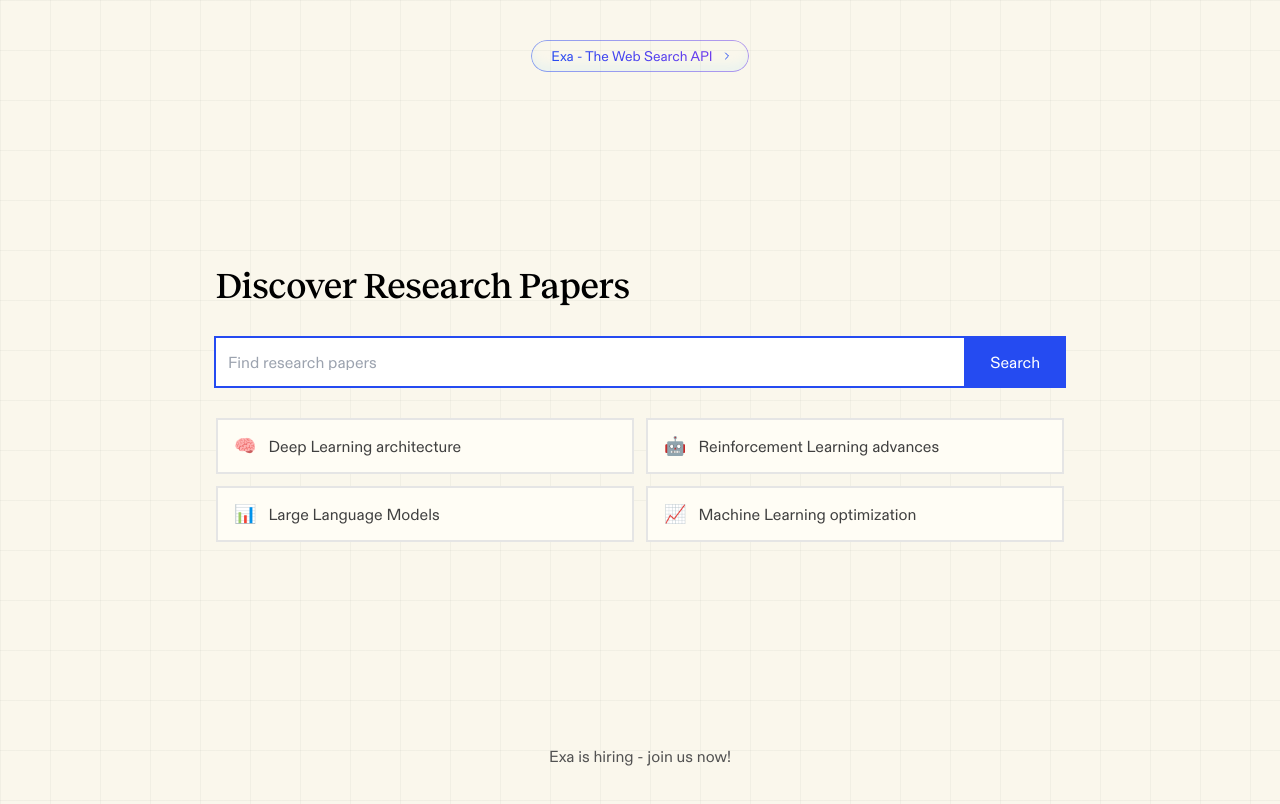
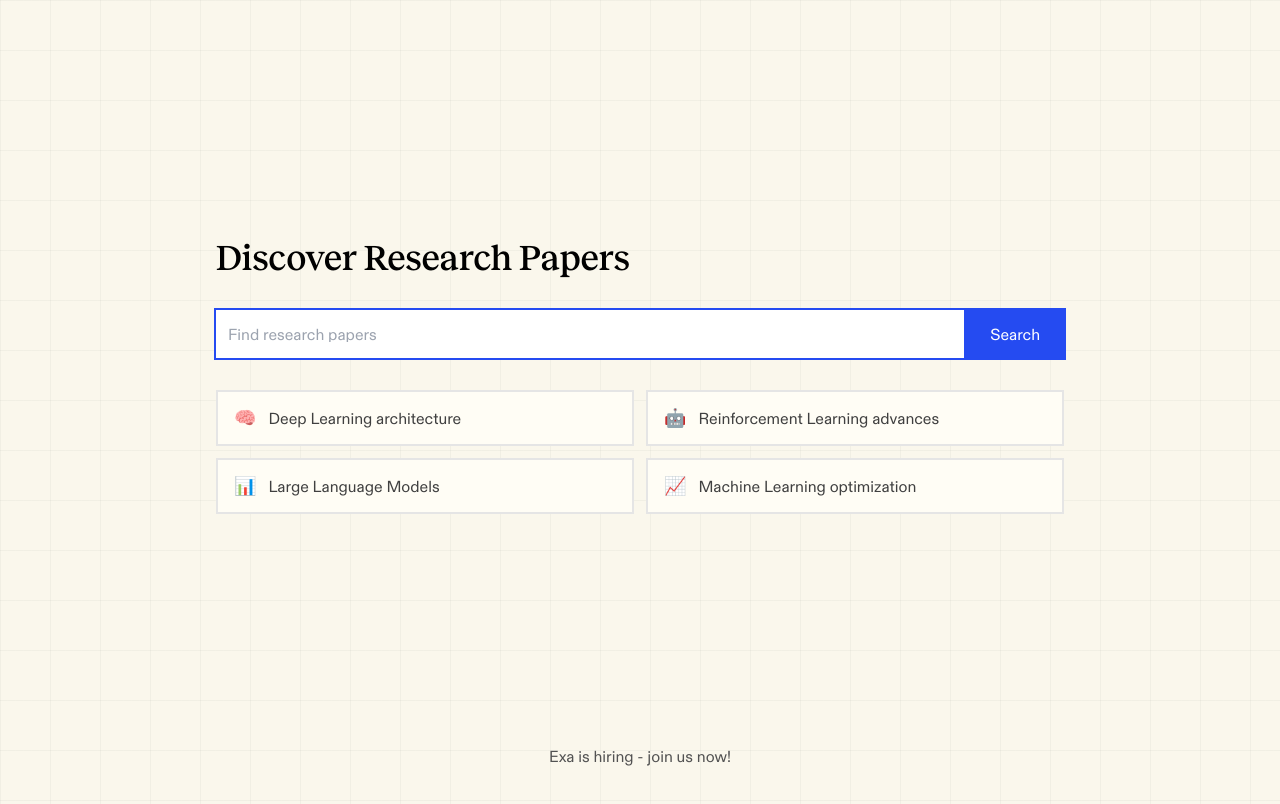
Before and after one commit to exa-labs/research-paper-app, a Next.js app: page / in a window 1280 px wide. Shown: the top 804 px of the page. Built offline with nearby package versions, Linux system fonts and the light colour scheme.

Commit message:
removed badge

```diff
--- a/components/ResearchPaperFinder.tsx
+++ b/components/ResearchPaperFinder.tsx
@@ -81,18 +81,6 @@ export default function ResearchPaperFinder() {
 
   return (
     <div className="flex flex-col min-h-screen w-full md:max-w-4xl z-0">
-
-       {/* Badge positioned at the top */}
-       <div className="w-full flex justify-center pt-6 opacity-0 animate-fade-up [animation-delay:200ms]">
-        <Link href="https://dashboard.exa.ai" target="_blank">
-          <AnimatedGradientText>
-            <span className="px-1 inline animate-gradient bg-gradient-to-r from-[#254bf1] via-purple-600 to-[#254bf1] bg-[length:var(--bg-size)_100%] bg-clip-text text-transparent">
-              Exa - The Web Search API
-            </span>
-            <ChevronRight className="ml-1 size-3 transition-transform duration-300 ease-in-out group-hover:translate-x-0.5 text-brand-default" />
-          </AnimatedGradientText>
-        </Link>
-      </div>
 
     <main className="flex flex-col justify-center flex-grow w-full md:max-w-4xl p-2 md:p-6">
 
```
